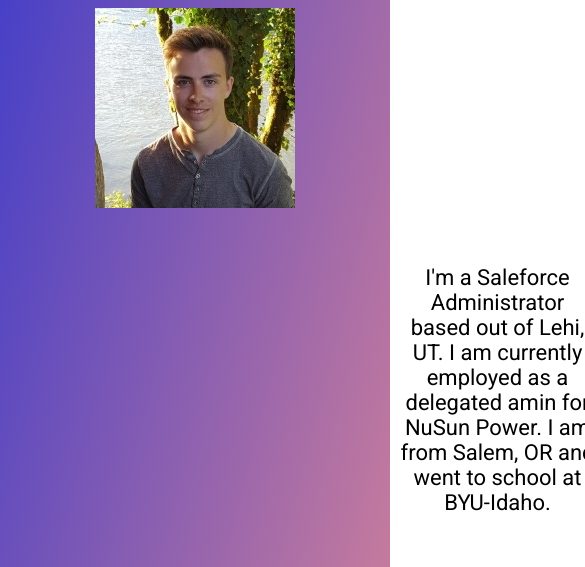
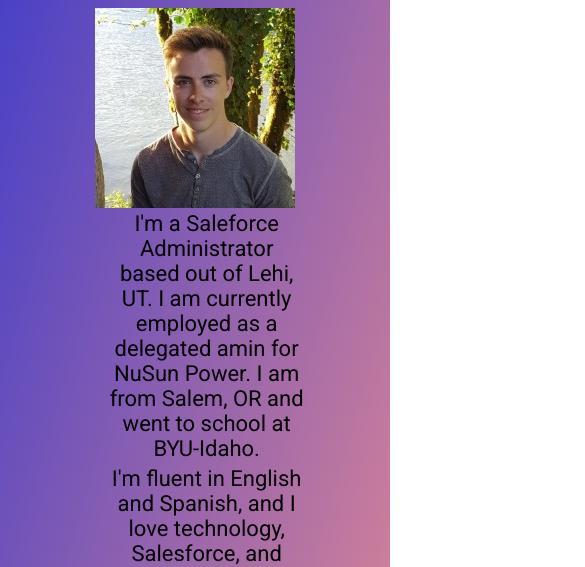
Before and after one commit to Esaari01/Portfolio, a plain HTML site: page Pages/about.html in a window 390 px wide. Shown: the part 219-786 px from the top of the page, 585 px wide, since content can reach past the window. Drawn offline with Linux system fonts and the light colour scheme.

Commit message:
Update style.css

```diff
--- a/Pages/style.css
+++ b/Pages/style.css
@@ -285,10 +285,11 @@ nav{
     flex-direction: column;
 }
 .aboutp{
+    display: flex;
+    flex-direction: column;
     padding: 30px;
     padding-left: 400px;
     width: 50%;
-    -ms-flex-align: center;
     align-items: center;
 }
 @media screen and (max-width: 900px){
@@ -334,4 +335,18 @@ nav{
         -ms-flex-align: center;
         align-items: center;
     }
+    .aboutbody{
+        display: flex;
+        -ms-flex-align: center;
+        flex-direction: column;
+    }
+    .aboutp{
+        display: flex;
+        flex-direction: column;
+        padding: 30px;
+        padding-left: 6em;
+        width: 50%;
+        align-items: center;
+        margin: -1.45em -1.5em -1.04em -1.04em;
+    }
 }
```
